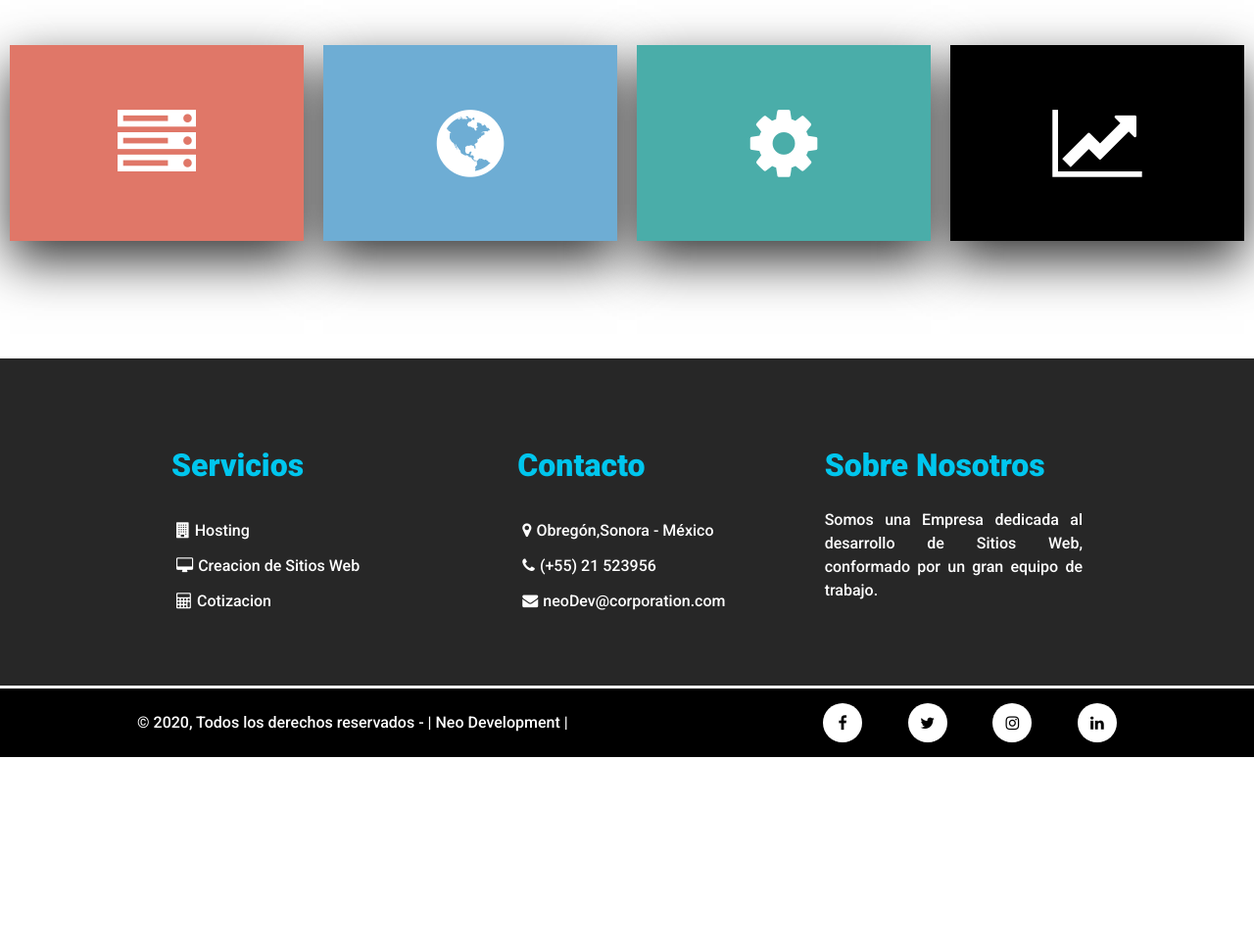
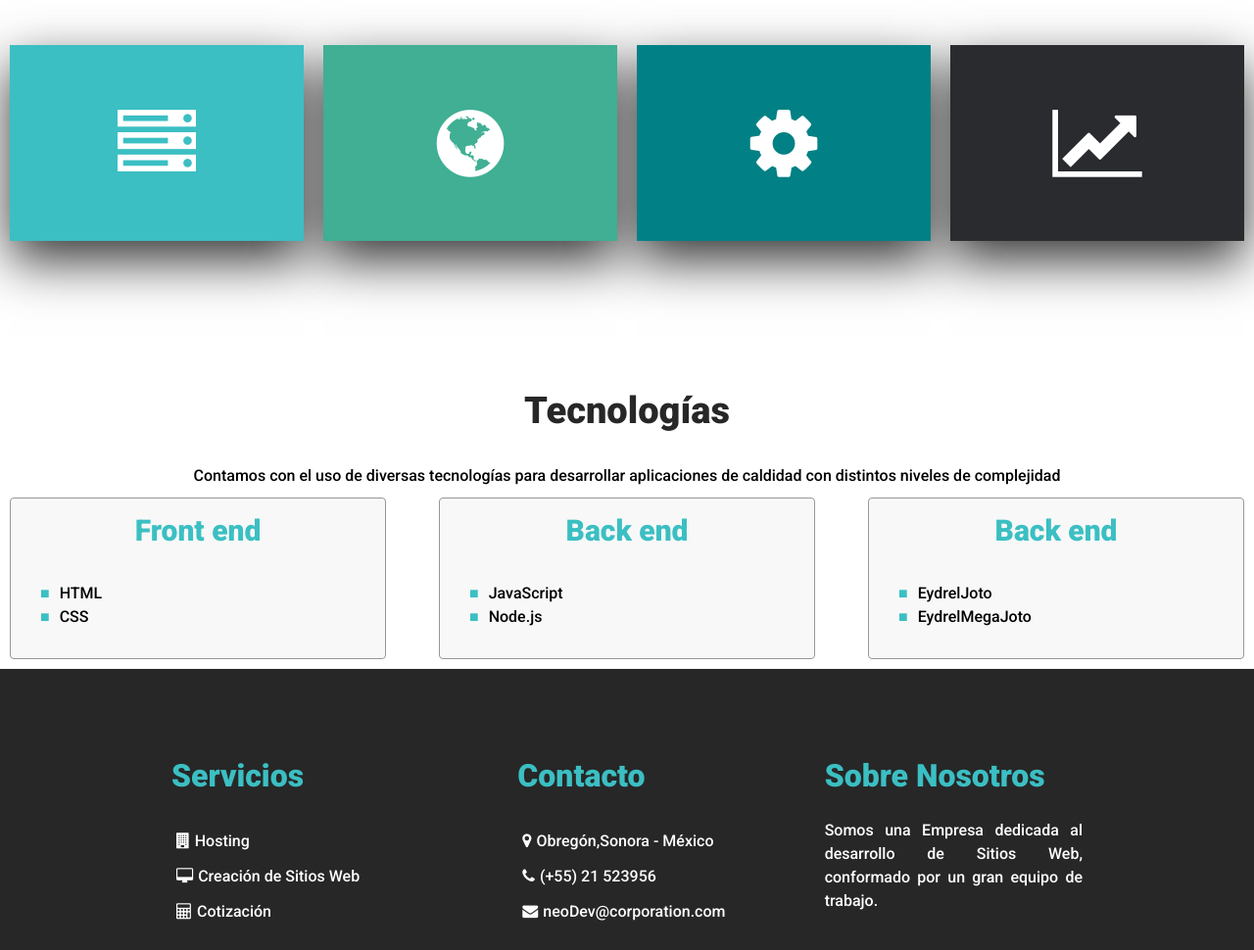
Before and after one commit to pablo-beltran/NeoDev, a plain HTML site: page index.html in a window 1280 px wide. Shown: the part 962-1932 px from the top of the page at 98% size. Before the commit the page ends 1735 px from the top, so only its background shows below. Drawn offline with Linux system fonts and the light colour scheme.

Commit message:
Sección tecnologías
Se agregó la sección de tecnologías utilizadas en los proyectos

```diff
--- a/css/cards.css
+++ b/css/cards.css
@@ -22,19 +22,19 @@
 }
 
 .container-cards .card:nth-child(1) .icon {
-    background: #e07768;
+    background: #3bbfc3;
 }
 
 .container-cards .card:nth-child(2) .icon {
-    background: #6eadd4;
+    background: #40af93;
 }
 
 .container-cards .card:nth-child(3) .icon {
-    background: #4aada9;
+    background: #018185;
 }
 
 .container-cards .card:nth-child(4) .icon {
-    background: black;
+    background: #292b2f;
 }
 
 
--- a/css/style.css
+++ b/css/style.css
@@ -1,7 +1,12 @@
+:root {
+    --txt-neo-azul: #3bbfc3;
+}
+
 html{
     font-size: 62.5%;
     box-sizing: border-box;
 }
+
 *, *:before, *:after {
   box-sizing: inherit;
 }
@@ -135,7 +140,7 @@ h4{
 }
 
 .navegacion a:hover{
-    color: #37C0C4;
+    color: var(--txt-neo-azul);
 }
 
 .navegar a{
@@ -151,7 +156,7 @@ h4{
 }
 
 .navegar a:hover{
-    color: #4aa4ec;
+    color: var(--txt-neo-azul);
 }
 
 /*VIDEO*/
@@ -215,6 +220,57 @@ video {
     background-color: red;
 }
 
+/*TECNOLOGÍAS*/
+
+.section-techs {
+    max-width: 100%;
+    min-width: 100%;
+    display: flex;
+    flex-direction: column;
+    align-items: center;
+    justify-content: center;
+}
+
+.section-techs .centrar, .section-techs .p {
+    color: #272727;
+}
+
+.card-container {
+    display: flex;
+    flex-direction: row;
+    justify-content: space-between;
+    width: 100%;
+}
+
+.card-content {
+    border: 1px solid #979797;
+    background: #f8f8f8;
+    border-radius: 4px;
+    max-width: 30%;
+    min-width: 30%;
+    margin: 1rem;
+}
+
+.card-title {
+    margin: 1rem;
+    text-align: center;
+    color: var(--txt-neo-azul);
+}
+
+.card-list li{
+    list-style-type: none;
+}
+
+.card-list li:before{
+    content: "\25A0";
+    color: var(--txt-neo-azul);
+    margin-right: 1rem;
+}
+
+.card-items {
+    margin: 3rem;
+}
+
 /*FOOTER*/
 * {
 	margin: 0;
@@ -239,7 +295,7 @@ video {
 }
 
 .info-main h3 {
-	color: #00C6EE;
+	color: var(--txt-neo-azul);
 	font-size: 40px;
 	text-align: center;
 }
@@ -290,7 +346,7 @@ footer {
 
 .footer-main .footer-columna h3 {
 	font-size: 32px;
-	color: #00C6EE;
+	color: var(--txt-neo-azul);
 	margin-bottom: 20px;
 }
 
--- a/index.html
+++ b/index.html
@@ -127,6 +127,52 @@
         </div>
     </main>
 
+    <section class="section-techs">
+        <h1 class="centrar">Tecnologías</h1>
+
+        <span class="txt-content-techs">
+            <p>Contamos con el uso de diversas tecnologías para desarrollar aplicaciones de caldidad con distintos niveles de complejidad</p>
+        </span>
+
+        <div class="card-container">
+            <div class="card-content">
+                <div class="card-title"><h3>Front end</h3></div>
+                <span class="card-frontend-icon"></span>
+
+                <div class="card-items">
+                    <ul class="card-list">
+                        <li>HTML</li>
+                        <li>CSS</li>
+                    </ul>
+                </div>
+            </div>
+
+            <div class="card-content">
+                <div class="card-title"><h3>Back end</h3></div>
+                <span class="card-backend-icon"></span>
+
+                <div class="card-items">
+                    <ul class="card-list">
+                        <li>JavaScript</li>
+                        <li>Node.js</li>
+                    </ul>
+                </div>
+            </div>
+
+            <div class="card-content">
+                <div class="card-title"><h3>Back end</h3></div>
+                <span class="card-backend-icon"></span>
+
+                <div class="card-items">
+                    <ul class="card-list">
+                        <li>EydrelJoto</li>
+                        <li>EydrelMegaJoto</li>
+                    </ul>
+                </div>
+            </div>
+        </div>
+    </section>
+
 
 	<footer>
 		<div class="footer-container">
@@ -136,8 +182,8 @@
                     <div class="contenido-columna">
                         <h3>Servicios</h3>
                         <span class="fa fa-building"><p>Hosting</p></span>
-                        <span class="fa fa-desktop"><p>Creacion de Sitios Web</p></span>
-                        <span class="fa fa-calculator"><p>Cotizacion</p></span>
+                        <span class="fa fa-desktop"><p>Creación de Sitios Web</p></span>
+                        <span class="fa fa-calculator"><p>Cotización</p></span>
                     </div>
 				</div>
 
```
Also changed, not shown: logos/nd-black.png, logos/nd-blue.png, logos/nd-white.png.
